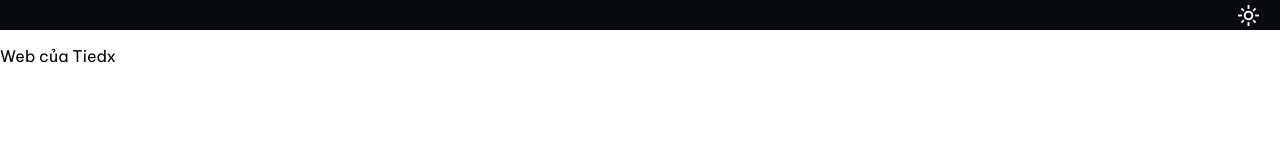
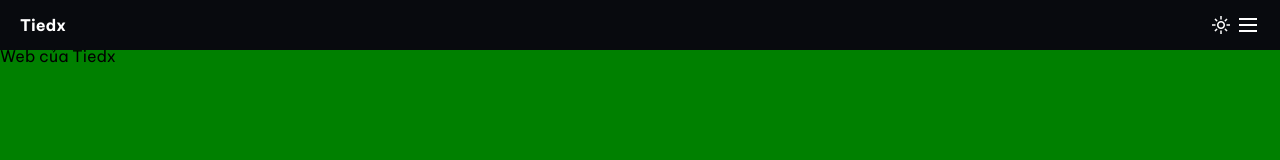
Before and after one commit to tiedx/tiedx.github.io, a plain HTML site: page index.html in a window 1280 px wide. Drawn offline with nearby package versions, Linux system fonts and the light colour scheme.

Commit message:
little changes

```diff
--- a/index.html
+++ b/index.html
@@ -1,5 +1,5 @@
 <!DOCTYPE html>
-<html lang="vi">
+<html id="html" lang="vi">
 <head>
     <meta charset="UTF-8">
     <meta name="viewport" content="width=device-width, initial-scale=1.0">
@@ -10,13 +10,20 @@
     <link rel="stylesheet" href="https://fonts.googleapis.com/css2?family=Material+Symbols+Outlined:opsz,wght,FILL,GRAD@20..48,100..700,0..1,-50..200"/>
 </head>
 <body class="body" id="body">
-    <div style="background-color: #080a0e; height: 30px; width: calc(100% - 20px); color: white; display: flex; align-items: center; justify-content: right; padding-right: 20px;">
+    <div class="head" id="head">
+        <h4 style="margin-right: auto;">Tiedx</h4>
         <span class="material-symbols-outlined" id="switch_light_dark">
         light_mode
         </span>
+        <span class="material-symbols-outlined" id="menu_button" style="margin-left: 5px;">
+        dehaze
+        </span>
     </div>
 
-    <p>Web của Tiedx</p>
+    <div style="background-color: green; width: 100%;
+    height: 900px; display: flex; margin-top: 30px;">
+        <p>Web của Tiedx</p>
+    </div>
 
 
 
@@ -35,22 +42,42 @@
             100% {rotate: 115deg; scale: .8;}
         }
 
+        html {
+            overflow: hidden;
+        }
         body {
             background-color: white;
             font-family: "Be Vietnam Pro";
             display: flex;
             flex-wrap: wrap;
             margin: 0;
+            flex: 1;
+            overflow-y: auto;
+            height: 100vh;
         }
         body.dark {
             background-color: black;
             color: white;
         }
+        div.head {
+            background-color: #080a0e;
+            height: 50px;
+            width: 110px;
+            color: white;
+            display: flex;
+            position: fixed;
+            align-items: center;
+            justify-content: right;
+            padding-left: 20px;
+            padding-right: 20px;
+            right: 0;
+            transition: 0.5s ease-out;
+        }
         span.material-symbols-outlined {
             user-select: none;
         }
         span#switch_light_dark {
-            font-size: 23px;
+            font-size: 20px;
             scale: 1;
             transition: .2s ease-in-out;
             text-align: center;
@@ -63,10 +90,17 @@
             color: #dddddd;
         }
 
+        @media (max-width: 1365px) {
+            div.head {
+                width: calc(100% - 40px);
+            }
+        }
+
     </style>
     <script>
         let body = document.getElementById("body");
         let switch_light_dark = document.getElementById("switch_light_dark");
+        let head = document.getElementById("head");
         switch_light_dark.addEventListener("click", () => {
             body.classList.toggle("dark");
             if (body.classList.contains("dark")) {
@@ -76,6 +110,14 @@
             }
         })
 
+        document.addEventListener("scroll", (e) => {
+            if (document.documentElement.scrollTop < 20) {
+                head.style.setProperty("height", "50px");
+            } else {
+                head.style.setProperty("height", "30px");
+            }
+        })
+
     </script>
 
 </body>
```
